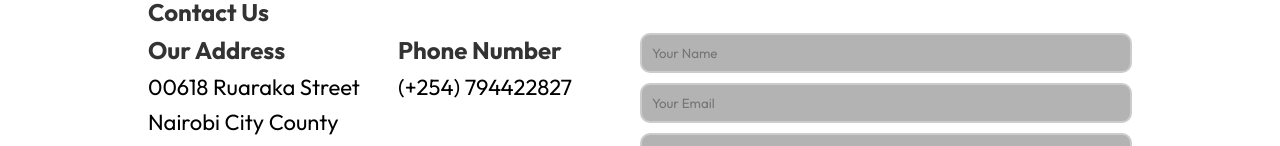
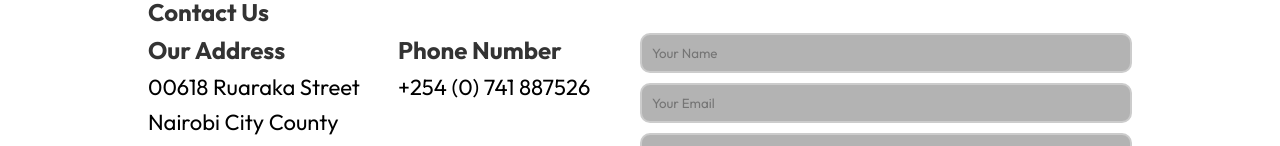
Before and after one commit to hackwellbn/tailor, a React (Vite) app: page /#/Contact in a window 1280 px wide. Shown: the part 290-436 px from the top of the page. Built offline with nearby package versions, Linux system fonts and the light colour scheme.

Commit message:
Update Contact.jsx

```diff
--- a/src/Pages/Contacts/Contact.jsx
+++ b/src/Pages/Contacts/Contact.jsx
@@ -50,7 +50,7 @@
                             </div>
                             <div className="phone cont">
                                 <h2>Phone Number</h2>
-                                <p>(+254) 794422827</p>
+                                <p>+254 (0) 741 887526</p>
                             </div>
                             <div className="email cont">
                                 <h2>Email Address</h2>
```
